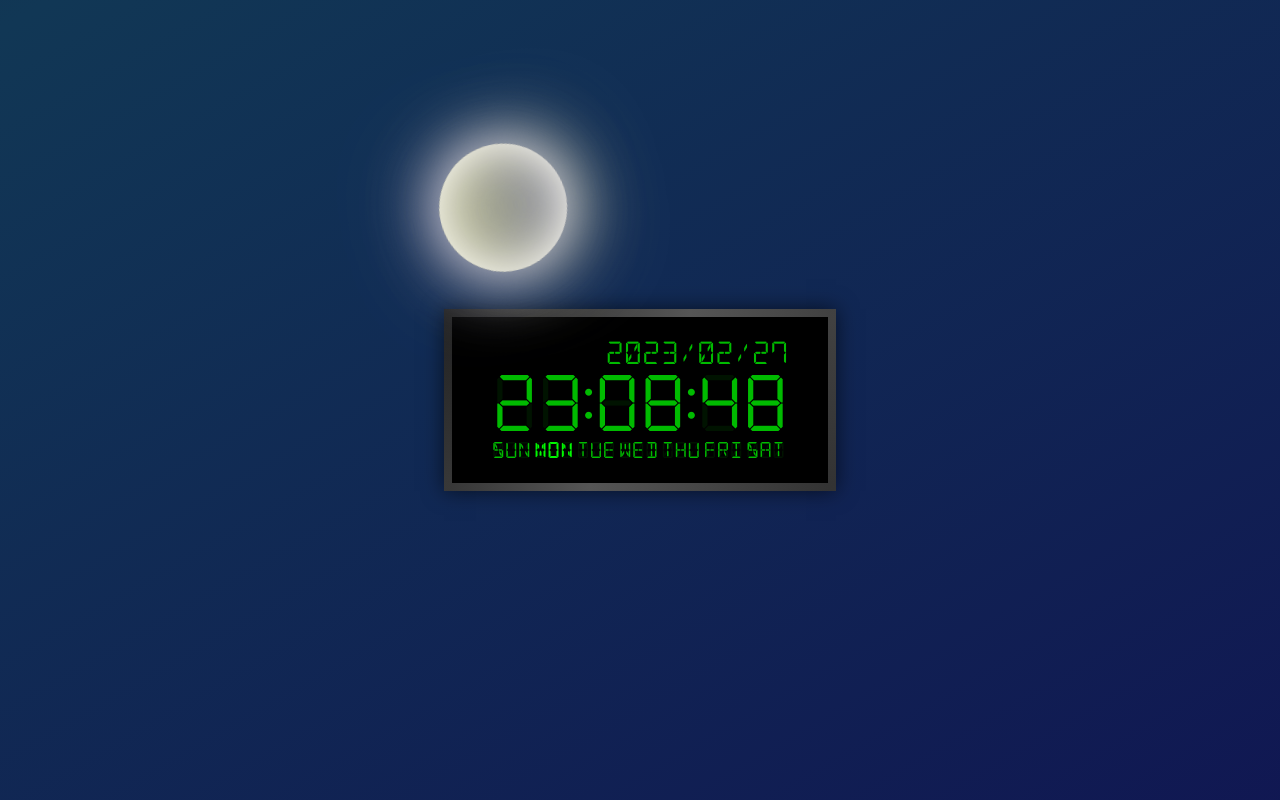
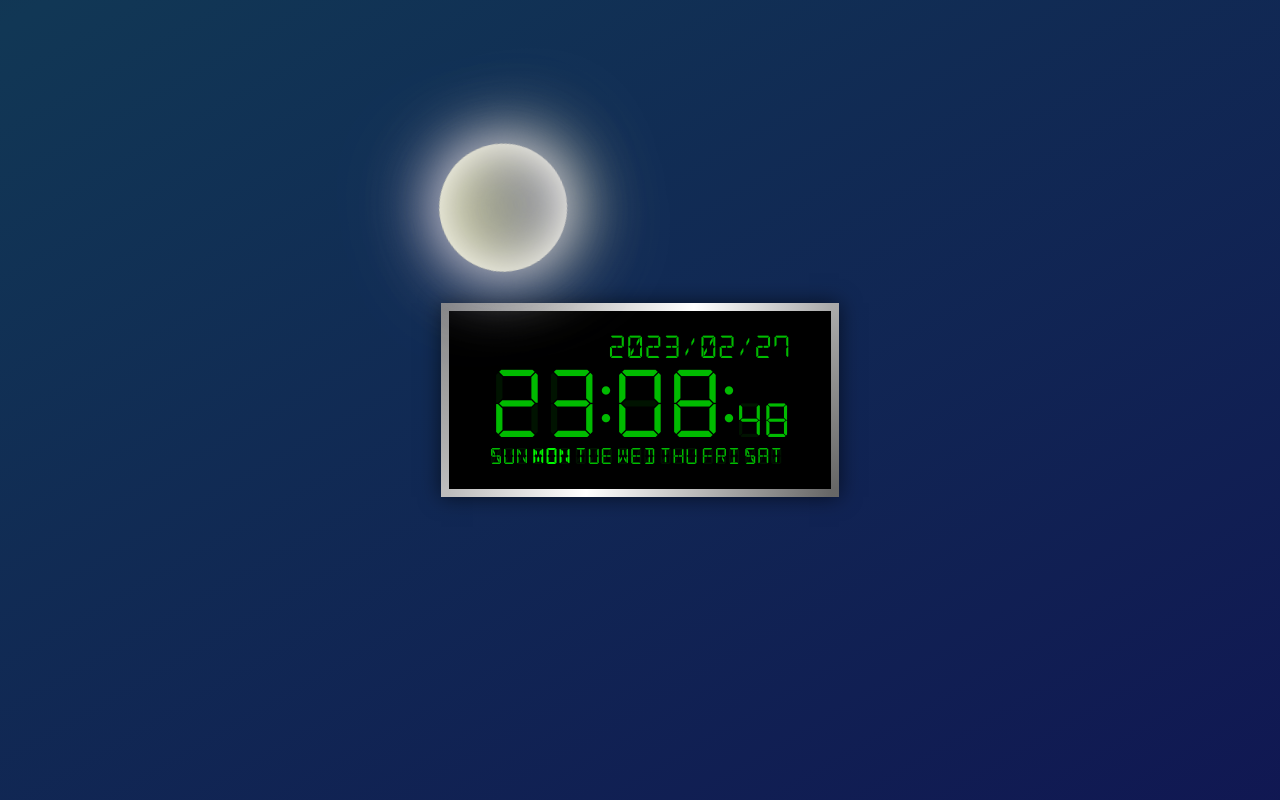
Before and after one commit to VictorKashima/webwatch, a plain HTML site: page index.html in a window 1280 px wide. Drawn offline with nearby package versions, Linux system fonts and the light colour scheme; files whose address does not match are found by name.

Commit message:
FIX: Change second text size

```diff
--- a/index.html
+++ b/index.html
@@ -21,8 +21,8 @@
             <span id="year">0000</span>/<span id="month">00</span>/<span id="day">00</span>
         </div>
         <div class="number">
-            <span class="stringBackground">88:88:88</span>
-            <span id="hour">00</span>:<span id="minute">00</span>:<span id="second">00</span>
+            <span class="stringBackground">88:88:<span class="second">88</span></span>
+            <span id="hour">00</span>:<span id="minute">00</span>:<span class="second" id="second">00</span>
         </div>
         <div class="weekday">
             <span class="stringBackground">000 000 000 000 000 000 000</span>
--- a/static/css/style.css
+++ b/static/css/style.css
@@ -89,7 +89,7 @@ body {
 .watch {
     border: .5rem solid;
     border-image-slice: 1;
-    border-image-source: linear-gradient(120deg, #222, #555, #333);
+    border-image-source: linear-gradient(120deg, #888, #FFF, #666);
     box-shadow: 0px 0px 20px #0009;
     background: #000;
     color: #0B0;
@@ -106,7 +106,11 @@ body {
 
 .number {
     font-family: 'DSEG7';
-    font-size: 3.5rem;
+    font-size: 4.2rem;
+}
+
+.second {
+    font-size: .5em;
 }
 
 .stringBackground {
```
